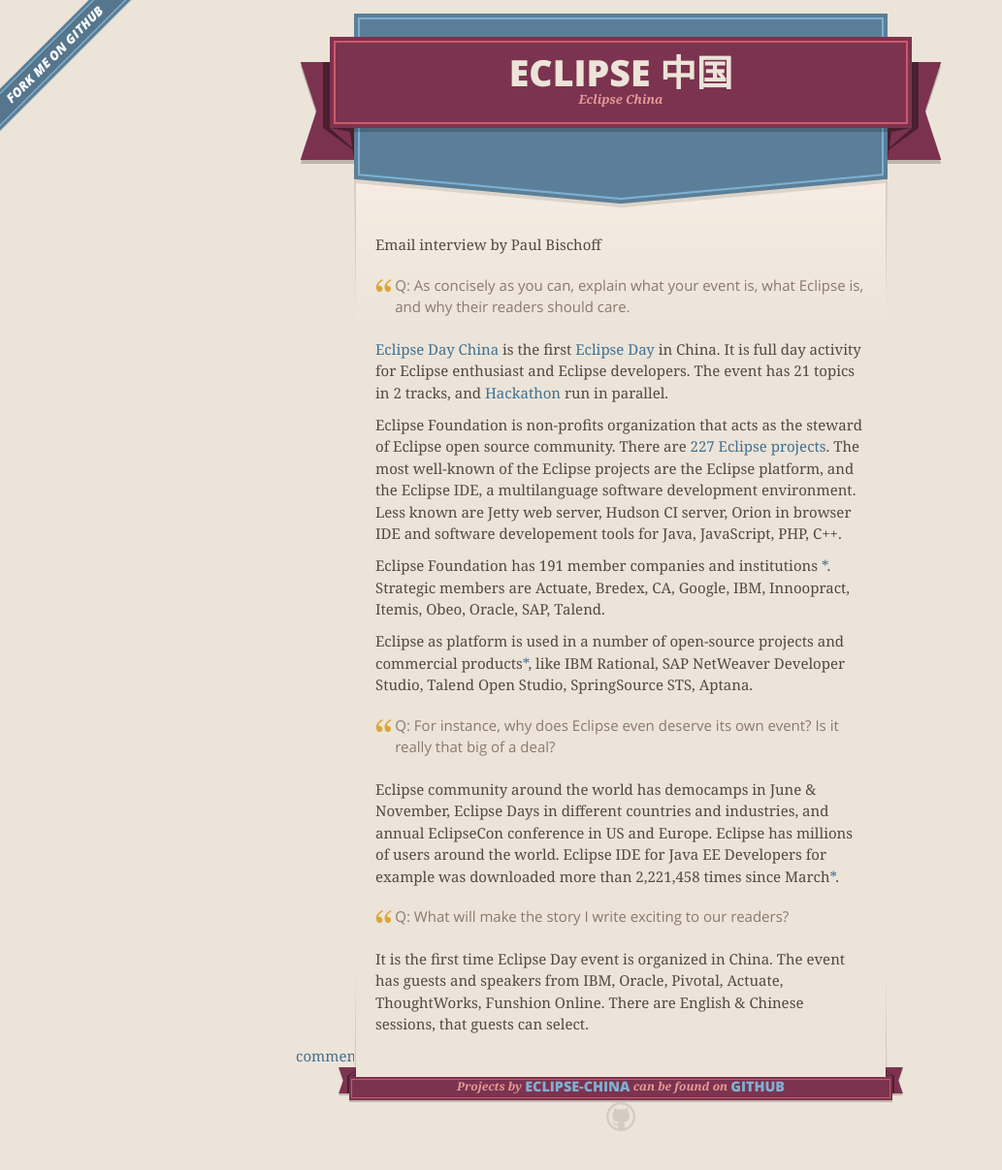
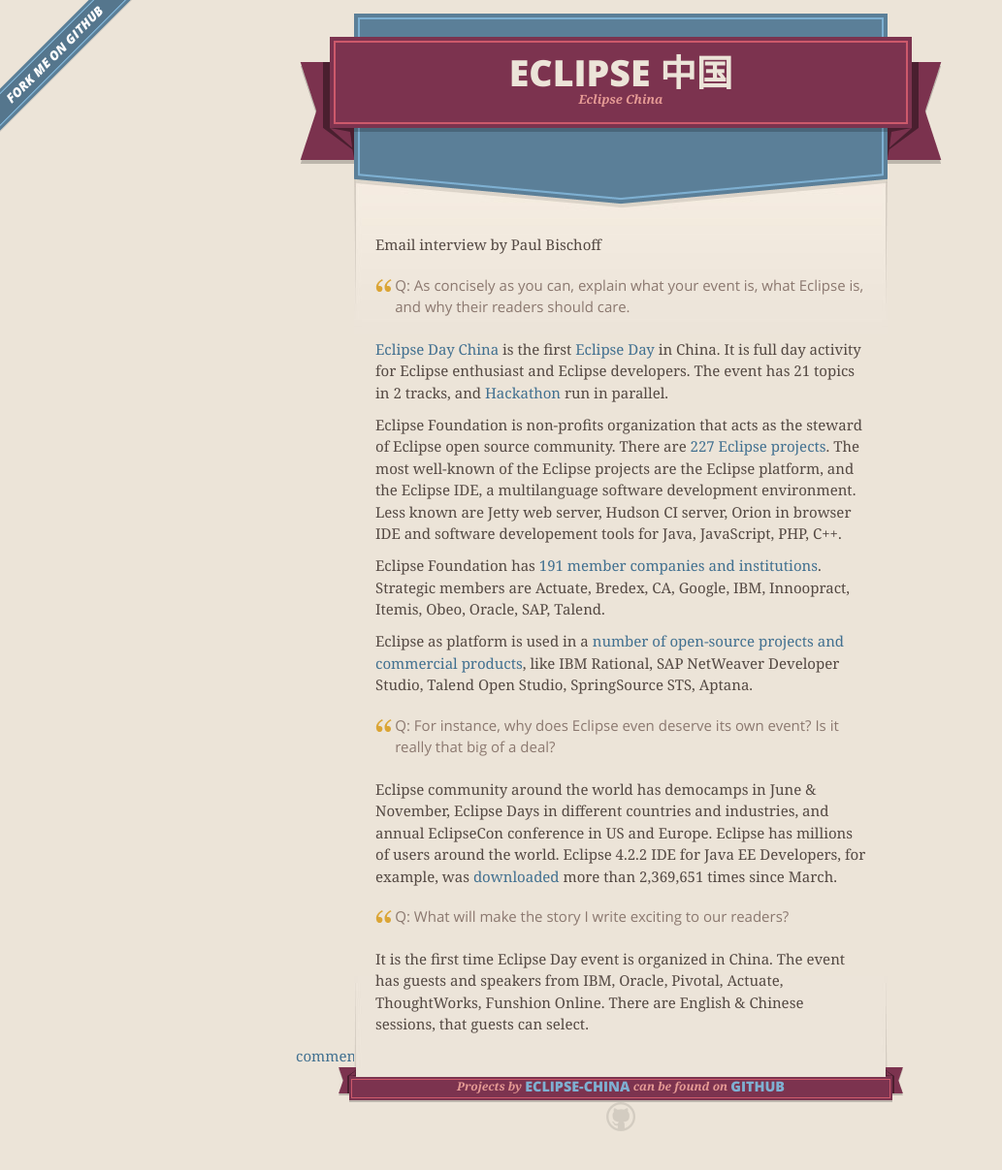
Before and after one commit to Eclipse-China/Eclipse-China.github.io, a Jekyll site: the page built from Day/press-release.md, in a window 1280 px wide. Shown: the whole page at 97% size, without its empty margins (0-1033 px from the left). Built offline with Jekyll 4.4.1, drawn with Linux system fonts in a browser that asks for light colours; nearby versions of some CDN libraries; Markdown is read by kramdown in place of the engine named in the settings; comment, search, counter and statistics services are not loaded.

Commit message:
better links

```diff
--- a/Day/press-release.md
+++ b/Day/press-release.md
@@ -7,7 +7,7 @@
 
 ><b>Q:</b> As concisely as you can, explain what your event is, what Eclipse is, and why their readers should care.
 
-[Eclipse Day China](http://wiki.eclipse.org/Eclipse_Day_China) is the first [Eclipse Day](wiki.eclipse.org/Eclipse_Day) in China.
+[Eclipse Day China](http://wiki.eclipse.org/Eclipse_Day_China) is the first [Eclipse Day](http://wiki.eclipse.org/Eclipse_Day) in China.
 It is full day activity for Eclipse enthusiast and Eclipse developers. The event has 21 topics in 2 tracks,
  and [Hackathon](http://en.wikipedia.org/wiki/Hackathon) run in parallel.
 
@@ -16,17 +16,17 @@
 The most well-known of the Eclipse projects are the Eclipse platform, and the Eclipse IDE, a multilanguage software development environment.
 Less known are Jetty web server, Hudson CI server, Orion in browser IDE and software developement tools for Java, JavaScript, PHP, C++.
 
-Eclipse Foundation has 191 member companies and institutions [*](http://www.eclipse.org/membership/showAllMembers.php).
+Eclipse Foundation has [191 member companies and institutions](http://www.eclipse.org/membership/showAllMembers.php).
 Strategic members are Actuate, Bredex, CA, Google, IBM, Innoopract, Itemis, Obeo, Oracle, SAP, Talend.
 
-Eclipse as platform is used in a number of open-source projects and commercial products[*](http://en.wikipedia.org/wiki/List_of_Eclipse-based_software),
+Eclipse as platform is used in a [number of open-source projects and commercial products](http://en.wikipedia.org/wiki/List_of_Eclipse-based_software),
 like IBM Rational, SAP NetWeaver Developer Studio, Talend Open Studio, SpringSource STS, Aptana.
 
 ><b>Q:</b> For instance, why does Eclipse even deserve its own event? Is it really that big of a deal?
 
 Eclipse community around the world has democamps in June & November, Eclipse Days in different countries and industries,
  and annual EclipseCon conference in US and Europe. Eclipse has millions of users around the world.
-Eclipse IDE for Java EE Developers for example was downloaded more than 2,221,458 times since March[*](http://www.eclipse.org/downloads/).
+Eclipse 4.2.2 IDE for Java EE Developers, for example, was [downloaded](http://www.eclipse.org/downloads/) more than 2,369,651 times since March.
 
 ><b>Q:</b> What will make the story I write exciting to our readers?
 
```
